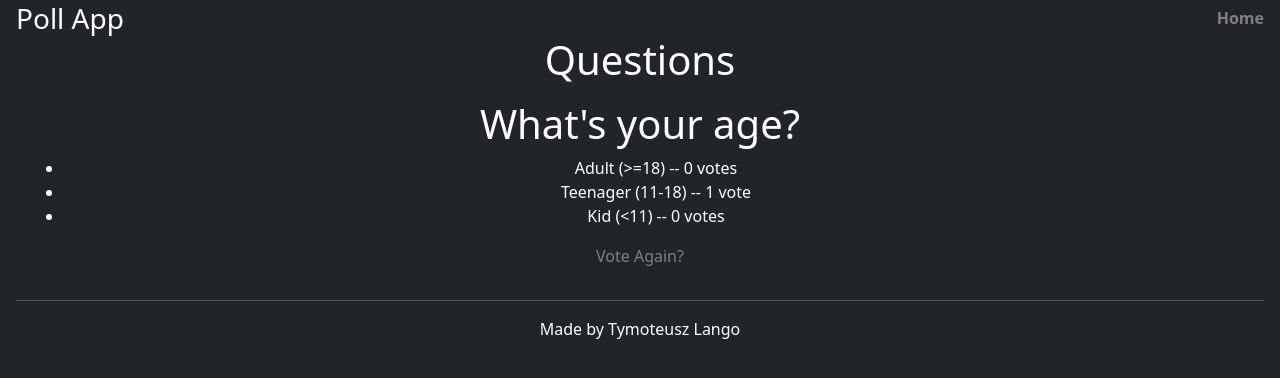
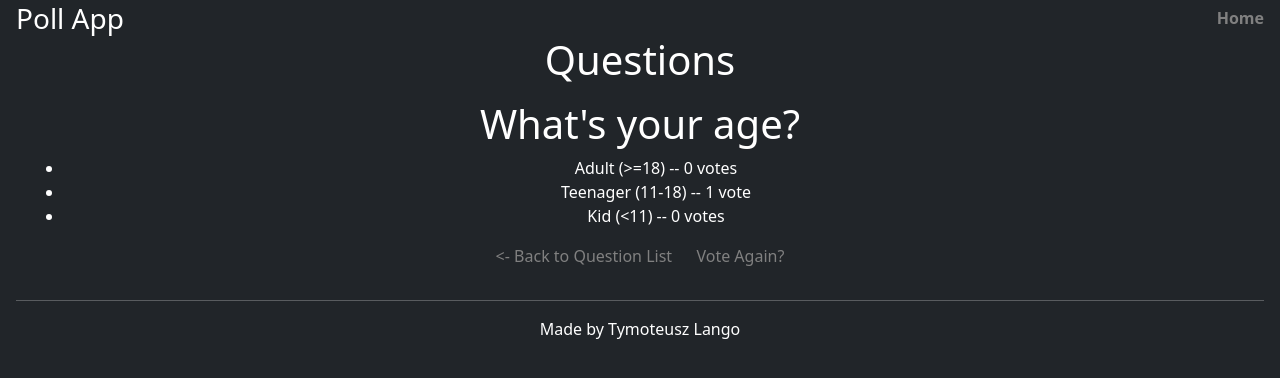
Before and after one commit to tymek805/django_app, a Django app: page /polls/2/results in a window 1280 px wide. Shown: the part 14-392 px from the top of the page. Run offline with Django 4.2, Linux system fonts and the light colour scheme; data comes from the database, SQL or seed files in the repository; some libraries are stand-ins or nearby versions.

Commit message:
Update results.html

```diff
--- a/mysite/polls/templates/polls/results.html
+++ b/mysite/polls/templates/polls/results.html
@@ -7,7 +7,7 @@
         <li> {{choice.choice_text}} -- {{choice.num_of_votes}} vote{{ choice.num_of_votes|pluralize}}</li>
     {% endfor %}
 </ul>
-
+<a href="{% url 'polls:index' %}"> <- Back to Question List &emsp;</a>
 <a href="{% url 'polls:detail' question.id %}"> Vote Again? </a>
 
 {% endblock %}
```
